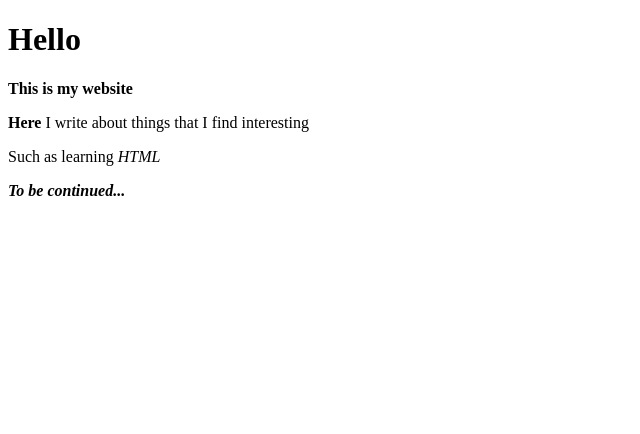
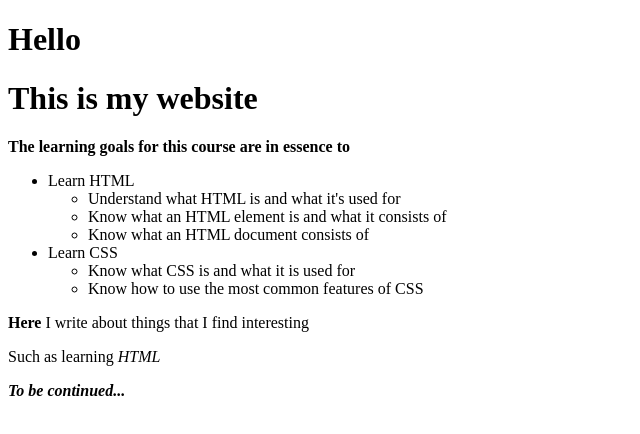
Before and after one commit to adfgl/lapio-website, a plain HTML site: page index.html in a window 1280 px wide. Shown: the whole page, without its empty margins (0-640 px from the left). Drawn offline with Linux system fonts and the light colour scheme.

Commit message:
Part 3, add exercise 4

```diff
--- a/index.html
+++ b/index.html
@@ -10,7 +10,27 @@
 <body>
   <!--Do the exercises here-->
   <h1>Hello</h1>
-  <b>This is my website</b>
+  <h1>This is my website</h1>
+
+  <b>The learning goals for this course are in essence to</b>
+
+  <ul>
+    <li>Learn HTML
+      <ul>
+        <li>Understand what HTML is and what it's used for</li>
+        <li>Know what an HTML element is and what it consists of</li>
+        <li>Know what an HTML document consists of</li>
+      </ul>
+    </li>
+
+    <li>Learn CSS
+      <ul>
+        <li>Know what CSS is and what it is used for</li>
+        <li>Know how to use the most common features of CSS</li>
+      </ul>
+    </li>
+  </ul>
+
   <p><b>Here</b> I write about things that I find interesting</p>
   <p>Such as learning <i>HTML</i></p>
   <b><i>To be continued...</i></b>
```
